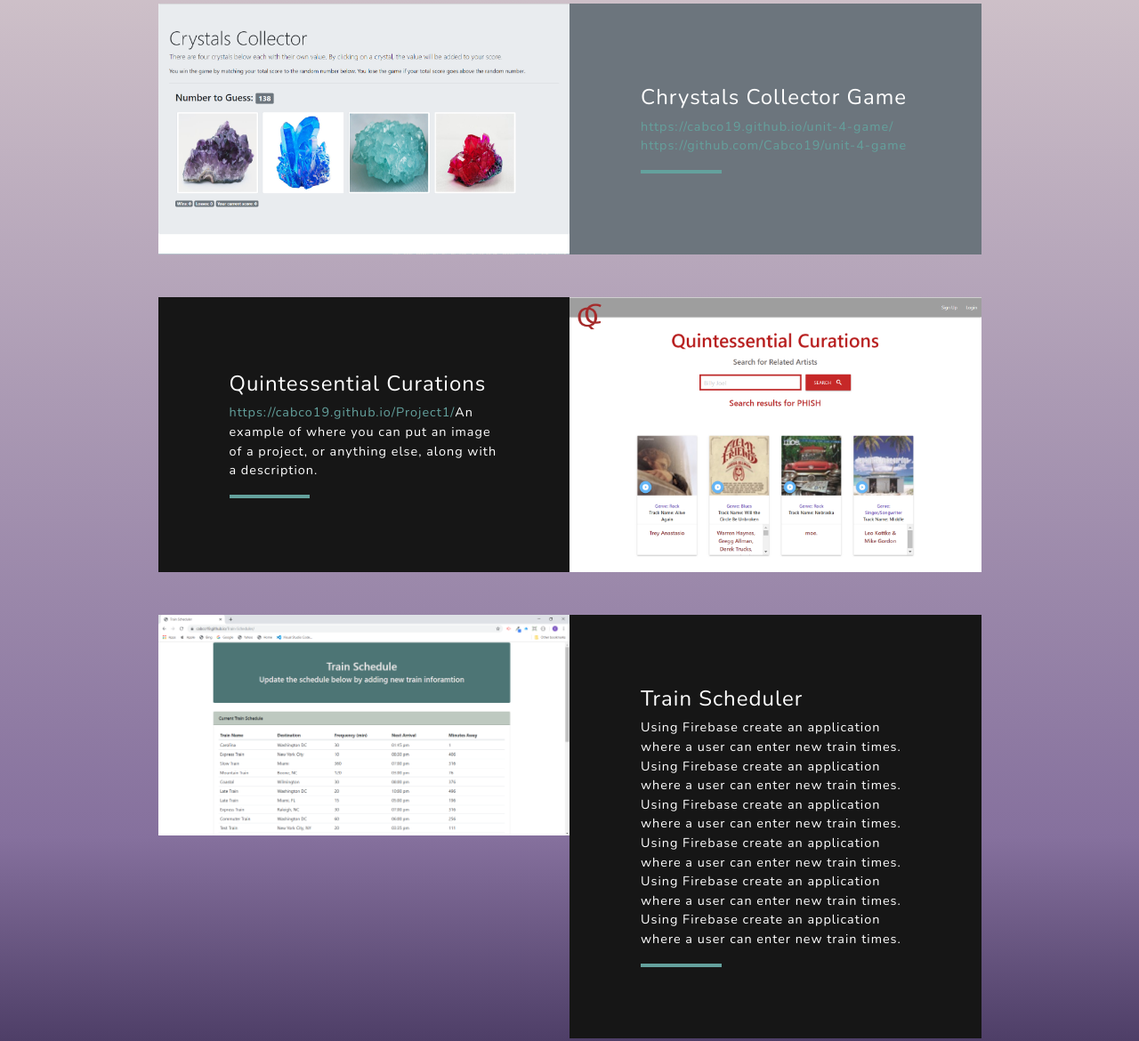
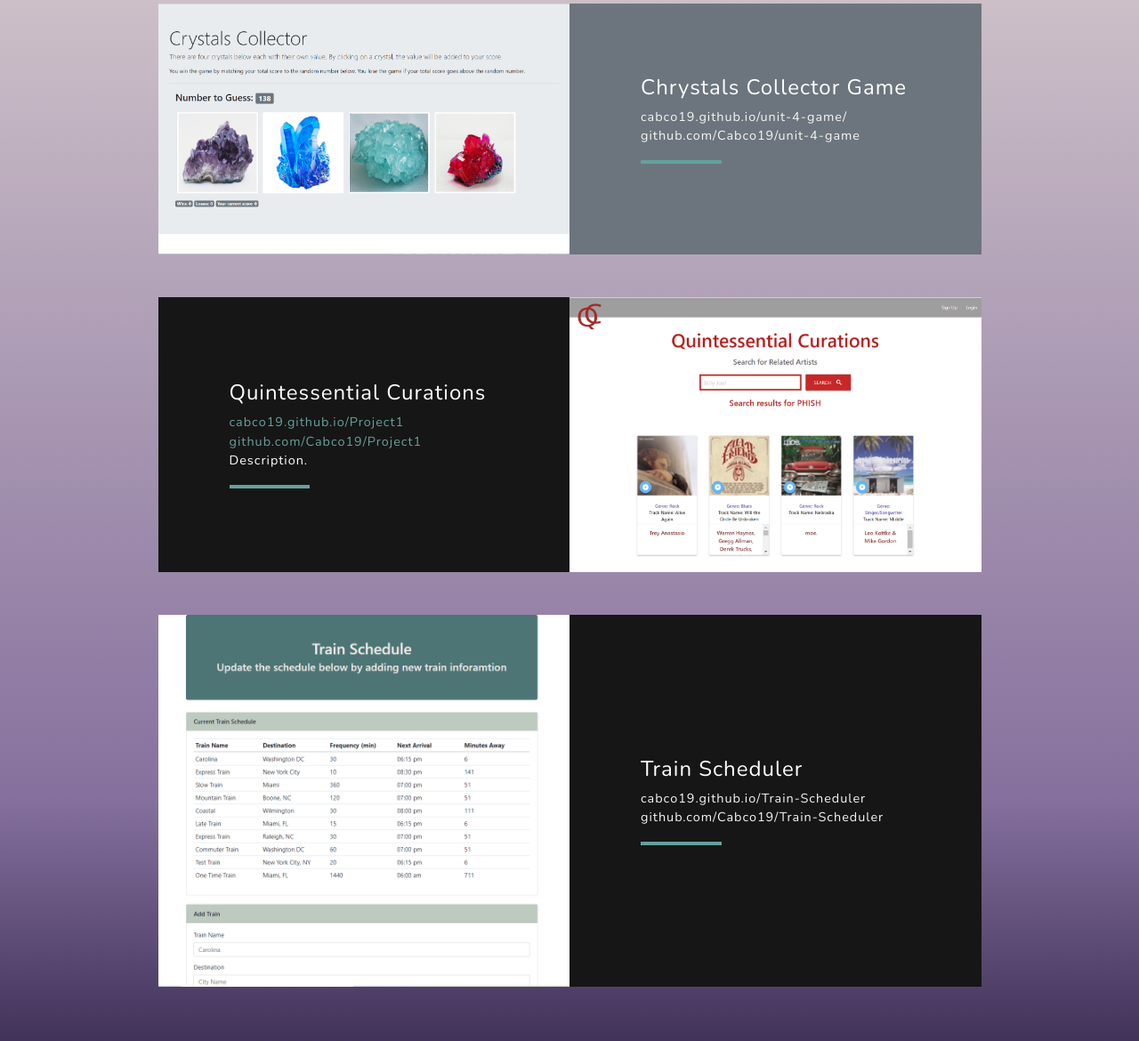
Before and after one commit to Cabco19/Portfolio-Update, a plain HTML site: page index.html in a window 1280 px wide. Shown: the part 1529-2699 px from the top of the page at 89% size. Drawn offline with nearby package versions, Linux system fonts and the light colour scheme.

Commit message:
Image updates

```diff
--- a/index.html
+++ b/index.html
@@ -97,19 +97,19 @@
             <!-- Project One Row -->
             <div class="row justify-content-center no-gutters mb-5 mb-lg-0">
                 <div class="col-lg-5">
-                    <img class="img-fluid" src="assets/images/crystals-collector3.PNG" alt="crystals-game">
+                    <img class="img-fluid" src="assets/images/crystals-collector3.png" alt="crystals-game">
                 </div>
                 <div class="col-lg-5">
                     <div class="bg-secondary text-center h-100 project">
                         <div class="d-flex h-100">
+                            <div class="git-links">
                             <div class="project-text w-100 my-auto text-center text-lg-left">
                                 <h4 class="text-white">Chrystals Collector Game</h4>
-                                <p class="proj-link mb-0 text-white-50"><a
-                                        href="https://cabco19.github.io/unit-4-game/">https://cabco19.github.io/unit-4-game/</a>
-                                    <a
-                                        href="https://github.com/Cabco19/unit-4-game">https://github.com/Cabco19/unit-4-game</a>
+                                <p class="proj-link mb-0 text-white-50"><a href="https://cabco19.github.io/unit-4-game/">cabco19.github.io/unit-4-game/</a>
+                                    <a href="https://github.com/Cabco19/unit-4-game">github.com/Cabco19/unit-4-game</a>
                                 </p>
                                 <hr class="d-none d-lg-block mb-0 ml-0">
+                                </div>
                             </div>
                         </div>
                     </div>
@@ -119,16 +119,16 @@
             <div class="row justify-content-center no-gutters my-5">
                 <div class="col-lg-5">
                     <span class="border-5 border-secondary"><img class="img-fluid"
-                            src="assets/images/quintessential-currations2.PNG" alt="image here"></span>
+                            src="assets/images/quintessential-currations2.png" alt="image here"></span>
                 </div>
                 <div class="col-lg-5 order-lg-first">
                     <div class="bg-black text-center h-100 project">
                         <div class="d-flex h-100">
                             <div class="project-text w-100 my-auto text-center text-lg-left">
                                 <h4 class="text-white">Quintessential Curations</h4>
-                                <p class="mb-0 text-white"><a href="">https://cabco19.github.io/Project1/</a>An example
-                                    of where you can put an image of a project, or
-                                    anything else, along with a description.</p>
+                                <p class="mb-0 text-white"><a href="https://cabco19.github.io/Project1/">cabco19.github.io/Project1</a>
+                                    <a href="https://github.com/Cabco19/Project1">github.com/Cabco19/Project1</a> <br>
+                                    Description.</p>
                                 <hr class="d-none d-lg-block mb-0 ml-0">
                             </div>
                         </div>
@@ -138,22 +138,19 @@
             <!-- Project Three Row -->
             <div class="row justify-content-center no-gutters mb-5 mb-lg-0">
                 <div class="col-lg-5">
-                    <img class="img-fluid" src="assets/images/train-scheduler.PNG" alt="image here">
+                    <img class="img-fluid" src="assets/images/train-scheduler2.PNG" alt="image here">
                 </div>
                 <div class="col-lg-5">
                     <div class="bg-black text-center h-100 project">
                         <div class="d-flex h-100">
                             <div class="project-text w-100 my-auto text-center text-lg-left">
-                                <h4 class="text-white">Train Scheduler</h4>
-                                <p class="mb-0 text-white">Using Firebase create an application where a user can enter
-                                    new train times. Using Firebase create an application where a user can enter new
-                                    train times. Using Firebase create an application where a user can enter new train
-                                    times.
-                                    Using Firebase create an application where a user can enter new train times.
-                                    Using Firebase create an application where a user can enter new train times.
-                                    Using Firebase create an application where a user can enter new train times.
-                                </p>
-                                <hr class="d-none d-lg-block mb-0 ml-0">
+                                <div class="git-links">
+                                    <h4 class="text-white">Train Scheduler</h4>
+                                    <p class="mb-0 text-white"><a href="https://cabco19.github.io/Train-Scheduler/">cabco19.github.io/Train-Scheduler</a>
+                                    <a href="https://github.com/Cabco19/Train-Scheduler">github.com/Cabco19/Train-Scheduler</a>
+                                    </p>
+                                    <hr class="d-none d-lg-block mb-0 ml-0">
+                                </div>
                             </div>
                         </div>
                     </div>
```
Also changed, not shown: assets/css/grayscale.min.css, assets/images/train-scheduler2.png (added).
